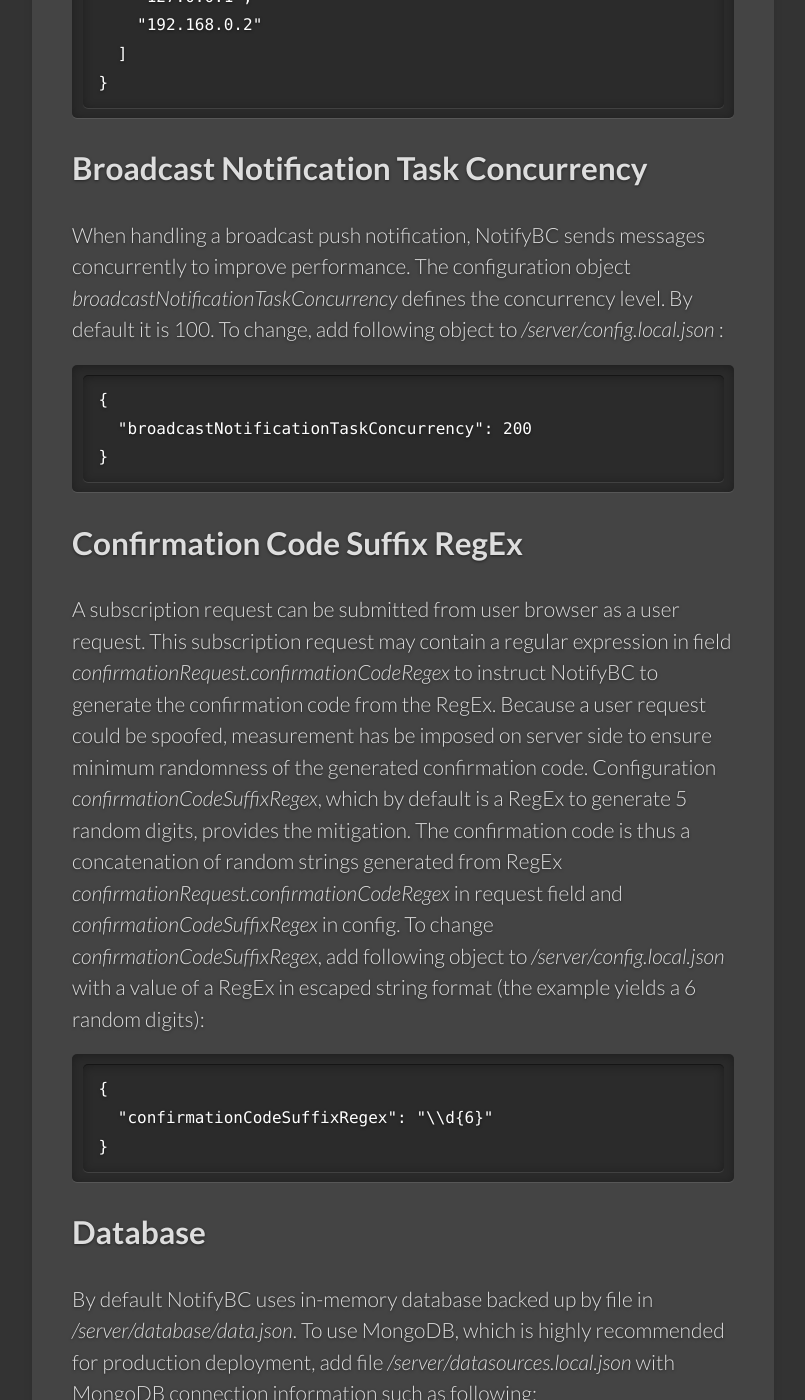
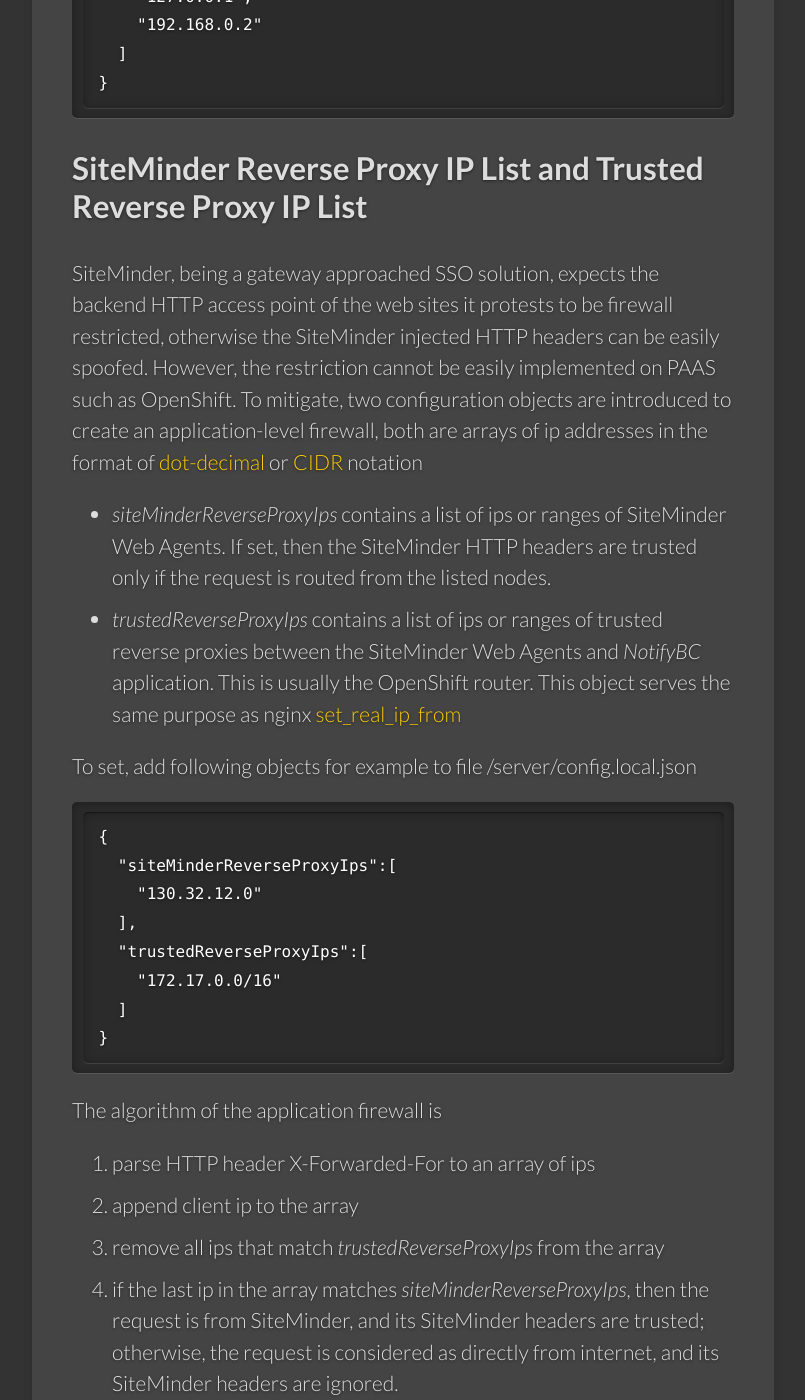
Before and after one commit to bcgov/MyGovBC-notification-server, a Jekyll site: the page built from docs/_docs/configuration.md, in a window 1280 px wide and 1400 px high, scrolled down 2445 px. Shown: the whole window, without its empty margins (139-944 px from the left). Built offline with Jekyll 4.4.1, drawn with Linux system fonts in a browser that asks for light colours.

Commit message:
updated docs

````diff
--- a/docs/_docs/configuration.md
+++ b/docs/_docs/configuration.md
@@ -62,6 +62,33 @@
 }
 ```
 
+## SiteMinder Reverse Proxy IP List and Trusted Reverse Proxy IP List
+
+SiteMinder, being a gateway approached SSO solution, expects the backend HTTP access point of the web sites it protests to be firewall restricted, otherwise the SiteMinder injected HTTP headers can be easily spoofed. However, the restriction cannot be easily implemented on PAAS such as OpenShift. To mitigate, two configuration objects are introduced to create an application-level firewall, both are arrays of ip addresses in the format of [dot-decimal](https://en.wikipedia.org/wiki/Dot-decimal_notation) or [CIDR](https://en.wikipedia.org/wiki/Classless_Inter-Domain_Routing#CIDR_notation) notation
+
+  * *siteMinderReverseProxyIps* contains a list of ips or ranges of SiteMinder Web Agents. If set, then the SiteMinder HTTP headers are trusted only if the request is routed from the listed nodes.
+  * *trustedReverseProxyIps* contains a list of ips or ranges of trusted reverse proxies between the SiteMinder Web Agents and *NotifyBC* application. This is usually the OpenShift router. This object serves the same purpose as nginx [set_real_ip_from](http://nginx.org/en/docs/http/ngx_http_realip_module.html#set_real_ip_from)
+
+To set, add following objects for example to file /server/config.local.json
+
+```
+{
+  "siteMinderReverseProxyIps":[
+    "130.32.12.0"
+  ],
+  "trustedReverseProxyIps":[
+    "172.17.0.0/16"
+  ]
+}
+```
+
+The algorithm of the application firewall is
+
+1. parse HTTP header X-Forwarded-For to an array of ips
+2. append client ip to the array
+3. remove all ips that match *trustedReverseProxyIps* from the array
+4. if the last ip in the array matches *siteMinderReverseProxyIps*, then the request is from SiteMinder, and its SiteMinder headers are trusted; otherwise, the request is considered as directly from internet, and its SiteMinder headers are ignored.
+
 ## Broadcast Notification Task Concurrency
 When handling a broadcast push notification, NotifyBC sends messages concurrently to improve performance. The configuration object *broadcastNotificationTaskConcurrency* defines the concurrency level. By default it is 100. To change, add following object to */server/config.local.json* :
 
````
Also changed, not shown: docs/_docs/overview.md (+1 -1 lines).
